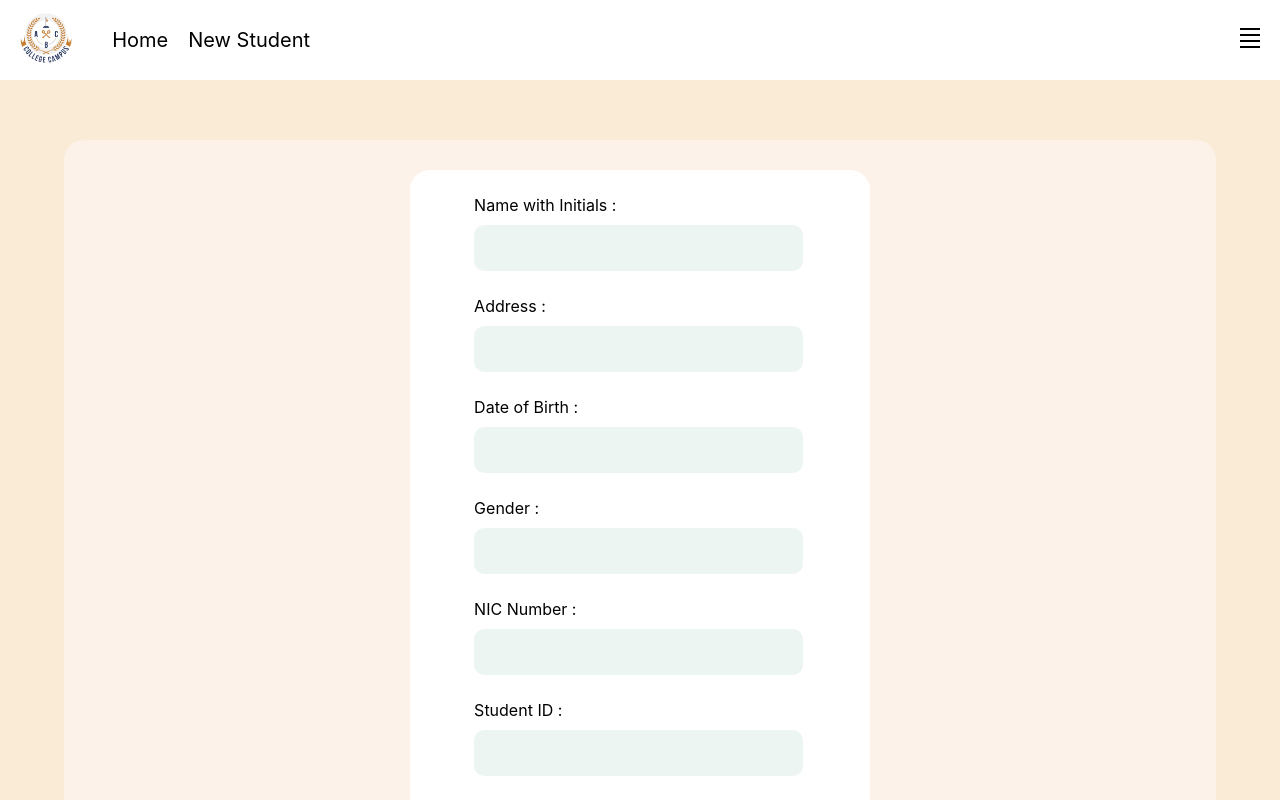
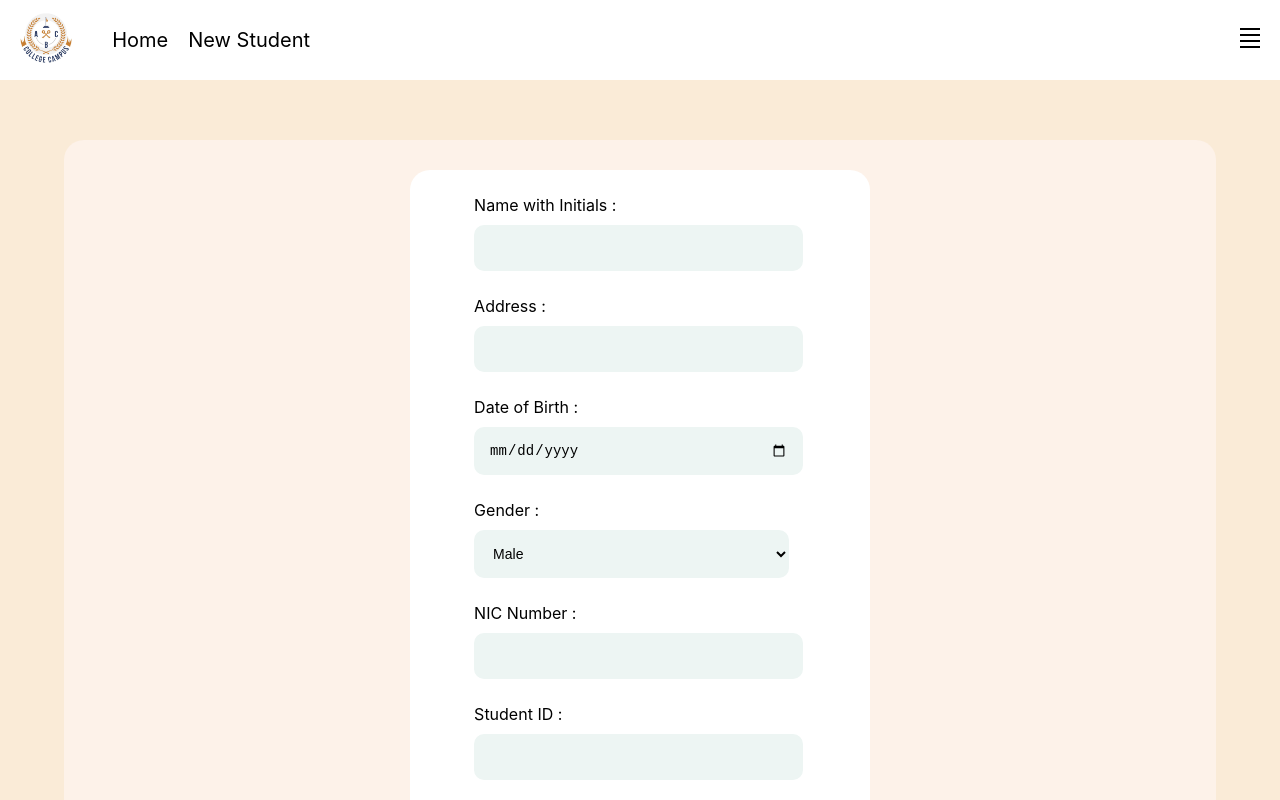
Before and after one commit to NemalPerera-NP/ABC-College-web-Frontend, a React (Create React App) app: page /studentdetails in a window 1280 px wide. Shown: the top 800 px of the page. Built offline with nearby package versions, Linux system fonts and the light colour scheme.

Commit message:
student form updated with styless and input types

```diff
--- a/src/components/components/NewStudentForm.js
+++ b/src/components/components/NewStudentForm.js
@@ -56,87 +56,97 @@ function NewStudentForm({ studentData, onSubmit, action }) {
       <div className={styles.form_container}>
         <form className={styles.student_form} onSubmit={handleSubmit}>
           <div className={styles.form_input_block}>
-            <label>Name with Initials :</label>
+            <label htmlFor="stname">Name with Initials :</label>
             <input
               type="text"
               id="stname"
               name="stname"
               value={formData.name}
               onChange={handleChange}
+              required
               className={styles.input}
             />
           </div>
           <div className={styles.form_input_block}>
-            <label>Address :</label>
+            <label htmlFor="address">Address :</label>
             <input
               type="text"
               id="address"
               name="address"
               value={formData.address}
               onChange={handleChange}
+              required
               className={styles.input}
             />
           </div>
           <div className={styles.form_input_block}>
-            <label>Date of Birth :</label>
+            <label htmlFor="dob">Date of Birth :</label>
             <input
-              type="text"
+              type="date"
               id="dob"
               name="dob"
               value={formData.dob}
               onChange={handleChange}
+              required
               className={styles.input}
             />
           </div>
           <div className={styles.form_input_block}>
-            <label>Gender :</label>
-            <input
-              type="text"
+            <label htmlFor="gender">Gender :</label>
+
+            <select
               id="gender"
               name="gender"
               value={formData.gender}
               onChange={handleChange}
-              className={styles.input}
-            />
+              required
+              className={styles.inputdrop}
+            >
+              <option value="Male">Male</option>
+              <option value="Female">Female</option>
+              <option value="Other">Other</option>
+            </select>
           </div>
 
           <div className={styles.form_input_block}>
-            <label>NIC Number :</label>
+            <label htmlFor="nic">NIC Number :</label>
             <input
               type="text"
               id="stnic"
               name="stnic"
               value={formData.nic}
               onChange={handleChange}
+              required
               className={styles.input}
             />
           </div>
           <div className={styles.form_input_block}>
-            <label>Student ID :</label>
+            <label htmlFor="stId">Student ID :</label>
             <input
               type="text"
               id="stId"
               name="stId"
               value={formData.stId}
               onChange={handleChange}
+              required
               className={styles.input}
             />
           </div>
           <div className={styles.form_input_block}>
-            <label>Email :</label>
+            <label htmlFor="email">Email :</label>
             <input
               type="email"
               id="email"
               name="email"
               value={formData.email}
               onChange={handleChange}
+              required
               className={styles.input}
             />
           </div>
           <div className={styles.form_input_block}>
-            <label>Contact Number :</label>
+            <label htmlFor="contactnum">Contact Number :</label>
             <input
-              // adjust the type based on requirment
               type="text"
               id="contactnum"
               name="contactnum"
@@ -146,14 +156,11 @@ function NewStudentForm({ studentData, onSubmit, action }) {
             />
           </div>
 
-          {signupError && (
-              <div className={styles.error_msg}>{signupError}</div>
-            )}
-            <button type="submit" className={styles.green_btn}>
-            {action === "edit" ? "Update Details":"Add Student"}
-            </button>
+          {signupError && <div className={styles.error_msg}>{signupError}</div>}
+          <button type="submit" className={styles.green_btn}>
+            {action === "edit" ? "Update Details" : "Add Student"}
+          </button>
         </form>
-
       </div>
     </div>
   );
--- a/src/components/styles/newstudentform.module.css
+++ b/src/components/styles/newstudentform.module.css
@@ -10,7 +10,7 @@
   margin-bottom: 40px;
 }
 .form_container {
-  background-color:white;
+  background-color: white;
   display: flex;
   width: 40%;
   min-height: 80%;
@@ -50,6 +50,17 @@
   margin-bottom: 5px;
   font-size: 14px;
 }
+.inputdrop {
+  outline: none;
+  border: none;
+  width: 95%;
+  padding: 15px;
+  border-radius: 10px;
+  background-color: #edf5f3;
+  margin-top: 10px;
+  margin-bottom: 5px;
+  font-size: 14px;
+}
 .green_btn {
   border: none;
   outline: none;
```
